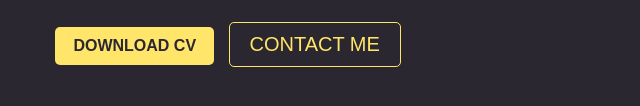
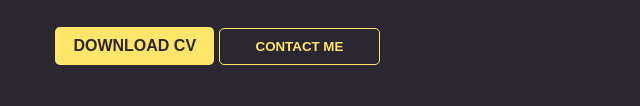
Before and after one commit to mayberaj-hash/personalportfolio, a plain HTML site: page index.html in a window 1280 px wide. Shown: the part 400-506 px from the top of the page, without its empty margins (47-687 px from the left). Drawn offline with Linux system fonts and the light colour scheme.

Commit message:
Add files via upload

```diff
--- a/frontstyle.css
+++ b/frontstyle.css
@@ -83,14 +83,11 @@ nav{
 .btn{
     border: 1px solid rgb(255, 229, 105);
     background: none;
-    padding: 10px 20px;
-    font-size: 20px;
-    cursor: pointer;
-    margin: 10px;
+    padding: 10px 36px;
+    font-weight: bold;
+    margin: 0;
     color: rgb(255, 229, 105);
     transition: 0.2s;
-    position: relative;
-    overflow: hidden;
     border-radius: 5px;
 }
 
```
